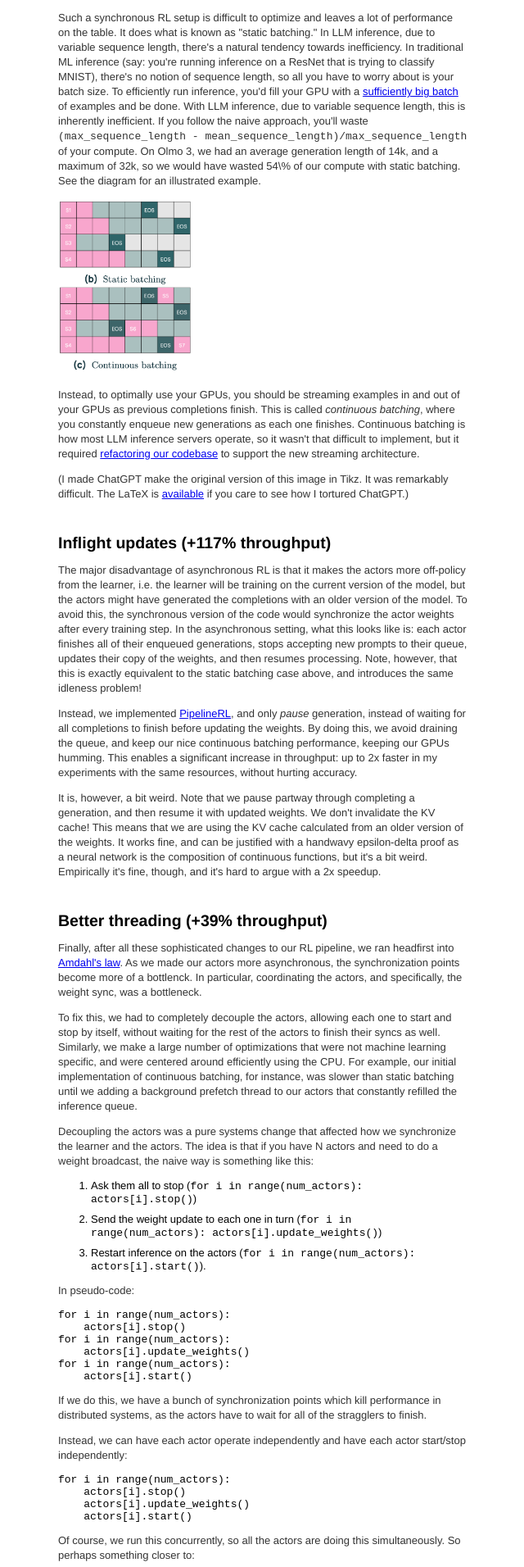
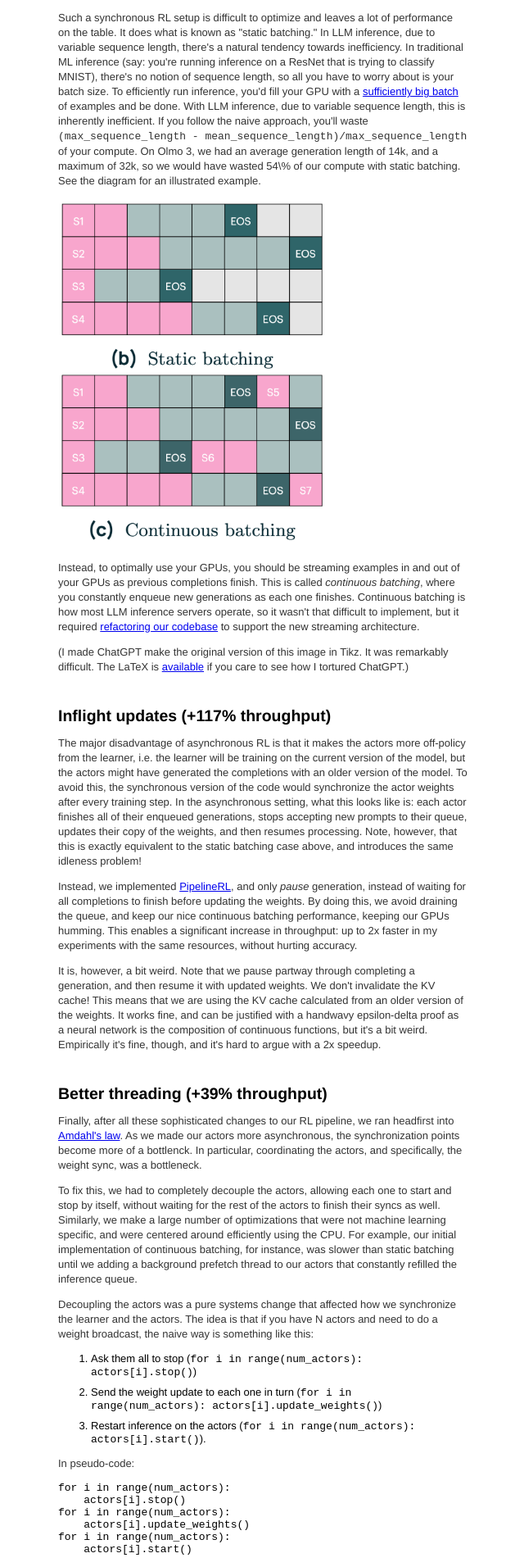
Before and after one commit to finbarrtimbers/finbarrtimbers.github.io, a Jekyll site: the page built from _posts/2026-04-03-making-rl-fast.md, in a window 1280 px wide. Shown: the part 483-2395 px from the top of the page at 82% size, without its empty margins (157-797 px from the left). Built offline with Jekyll 4.4.1, drawn with Linux system fonts in a browser that asks for light colours.

Commit message:
updated image size

```diff
--- a/Gemfile
+++ b/Gemfile
@@ -7,7 +7,7 @@ source "https://rubygems.org"
 #
 # This will help ensure the proper Jekyll version is running.
 # Happy Jekylling!
-gem "jekyll", "~> 4.2.2"
+gem "jekyll", "~> 4.4"
 # This is the default theme for new Jekyll sites. You may change this to anything you like.
 gem "minima", "~> 2.5"
 # If you want to use GitHub Pages, remove the "gem "jekyll"" above and
--- a/_posts/2026-04-03-making-rl-fast.md
+++ b/_posts/2026-04-03-making-rl-fast.md
@@ -36,7 +36,7 @@ follow the naive approach, you'll waste `(max_sequence_length - mean_sequence_le
 your compute. On Olmo 3, we had an average generation length of 14k, and a maximum of 32k, so we would have
 wasted 54\% of our compute with static batching. See the diagram for an illustrated example.
 
-<img src="/static/images/continuous-batching.png" alt="Continuous batching vs static batching" style="width: 33%;">
+<img src="/static/images/continuous-batching.png" alt="Continuous batching vs static batching" style="width: 66%;">
 
 
 Instead, to optimally use your GPUs, you should be streaming examples in and out of your GPUs as previous completions
```
Also changed, not shown: Gemfile.lock, 11 other files.
